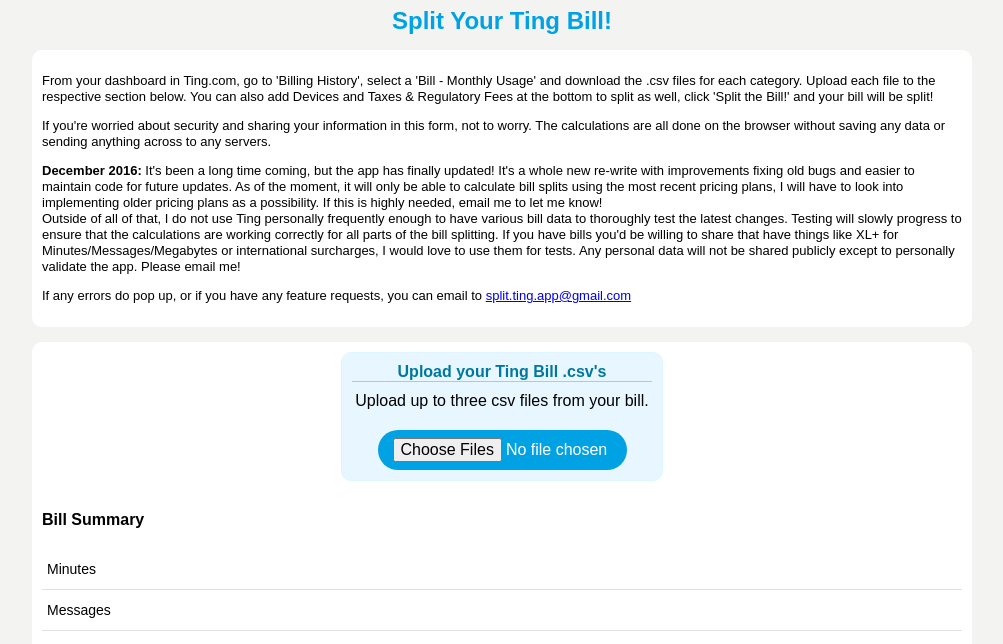
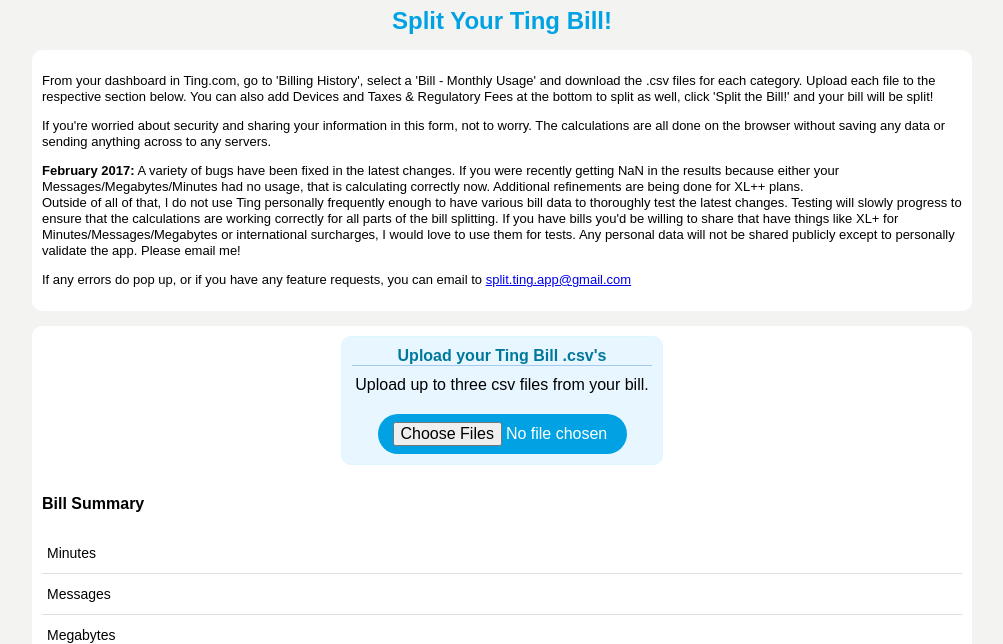
Before and after one commit to itsacoyote/split-ting, a plain HTML site: page index.html in a window 1280 px wide. Shown: the part 91-735 px from the top of the page, without its empty margins (138-1141 px from the left). Drawn offline with Linux system fonts and the light colour scheme.

Commit message:
Updated homepage

```diff
--- a/index.html
+++ b/index.html
@@ -13,7 +13,7 @@
   <div class="container">
     <p>From your dashboard in Ting.com, go to 'Billing History', select a 'Bill - Monthly Usage' and download the .csv files for each category. Upload each file to the respective section below. You can also add Devices and Taxes & Regulatory Fees at the bottom to split as well, click 'Split the Bill!' and your bill will be split!</p>
     <p>If you're worried about security and sharing your information in this form, not to worry. The calculations are all done on the browser without saving any data or sending anything across to any servers.</p>
-    <p><strong>December 2016:</strong> It's been a long time coming, but the app has finally updated! It's a whole new re-write with improvements fixing old bugs and easier to maintain code for future updates. As of the moment, it will only be able to calculate bill splits using the most recent pricing plans, I will have to look into implementing older pricing plans as a possibility. If this is highly needed, email me to let me know!<br />Outside of all of that, I do not use Ting personally frequently enough to have various bill data to thoroughly test the latest changes. Testing will slowly progress to ensure that the calculations are working correctly for all parts of the bill splitting. If you have bills you'd be willing to share that have things like XL+ for Minutes/Messages/Megabytes or international surcharges, I would love to use them for tests. Any personal data will not be shared publicly except to personally validate the app. Please email me!</p>
+    <p><strong>February 2017:</strong> A variety of bugs have been fixed in the latest changes. If you were recently getting NaN in the results because either your Messages/Megabytes/Minutes had no usage, that is calculating correctly now. Additional refinements are being done for XL++ plans.<br />Outside of all of that, I do not use Ting personally frequently enough to have various bill data to thoroughly test the latest changes. Testing will slowly progress to ensure that the calculations are working correctly for all parts of the bill splitting. If you have bills you'd be willing to share that have things like XL+ for Minutes/Messages/Megabytes or international surcharges, I would love to use them for tests. Any personal data will not be shared publicly except to personally validate the app. Please email me!</p>
     <p>If any errors do pop up, or if you have any feature requests, you can email to <a href="mailto:split.ting.app@gmail.com">split.ting.app@gmail.com</a></p>
   </div>
   <div class="container">
```
